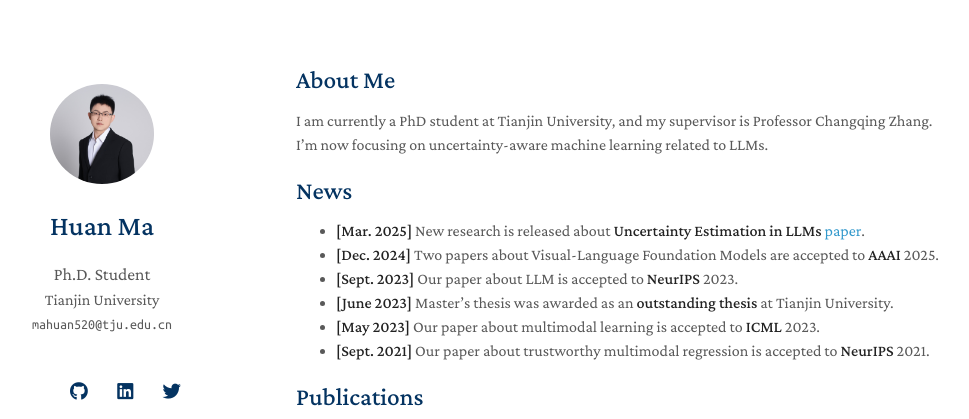
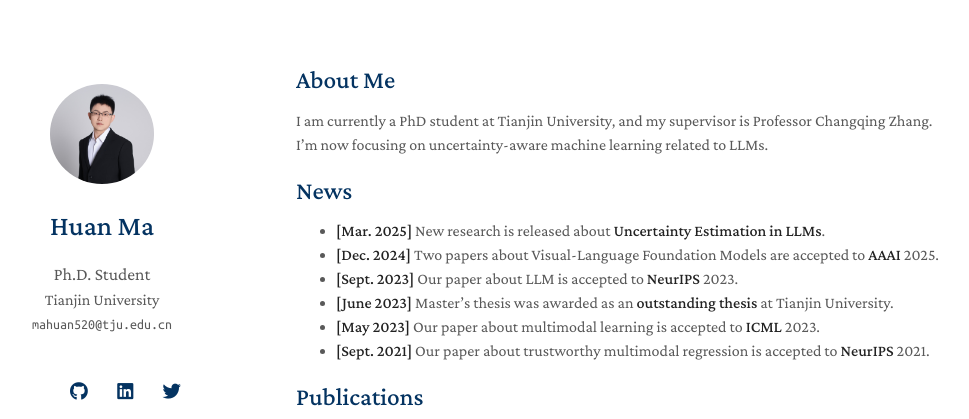
Before and after one commit to MaHuanAAA/MaHuanAAA.github.io, a Jekyll site: the page built from index.md, in a window 1280 px wide and 900 px high. Shown: the top 419 px of the window, without its empty margins (174-1143 px from the left). Built offline with Jekyll 4.4.1, drawn with Linux system fonts in a browser that asks for light colours; nearby versions of some CDN libraries; a style sheet for code colours, icons or effects is not loaded; our own code applies the rules of GitHub Pages for plain Markdown files.

Commit message:
Update index.md

```diff
--- a/index.md
+++ b/index.md
@@ -9,7 +9,7 @@ I am currently a PhD student at Tianjin University, and my supervisor is Profess
 
 
 ## News
-- **[Mar. 2025]** New research is released about **Uncertainty Estimation in LLMs** [paper](https://arxiv.org/abs/2502.00290).
+- **[Mar. 2025]** New research is released about [**Uncertainty Estimation in LLMs**](https://arxiv.org/abs/2502.00290).
 - **[Dec. 2024]** Two papers about Visual-Language Foundation Models are accepted to **AAAI** 2025.
 - **[Sept. 2023]** Our paper about LLM is accepted to **NeurIPS** 2023.
 - **[June 2023]** Master's thesis was awarded as an **outstanding thesis** at Tianjin University.
```
